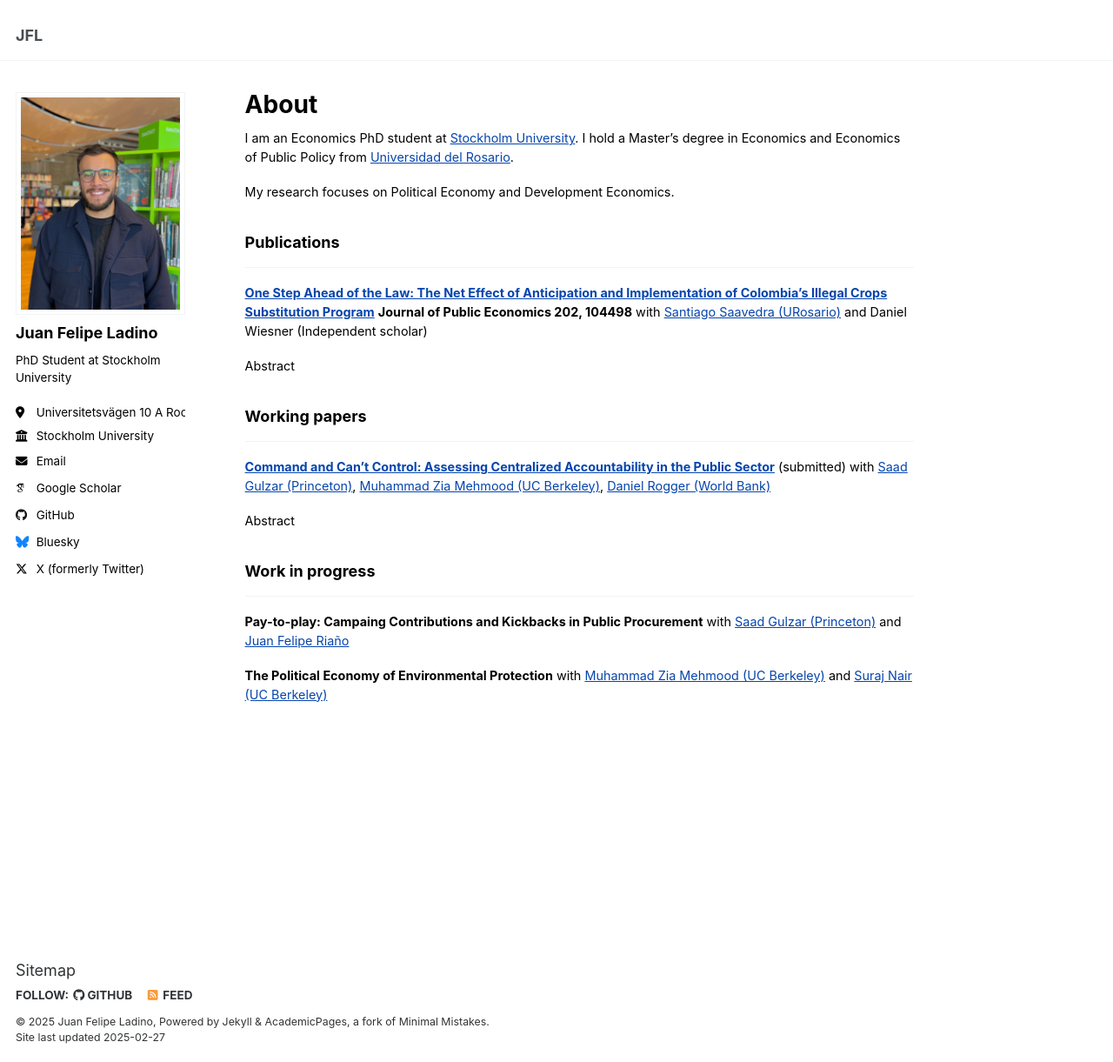
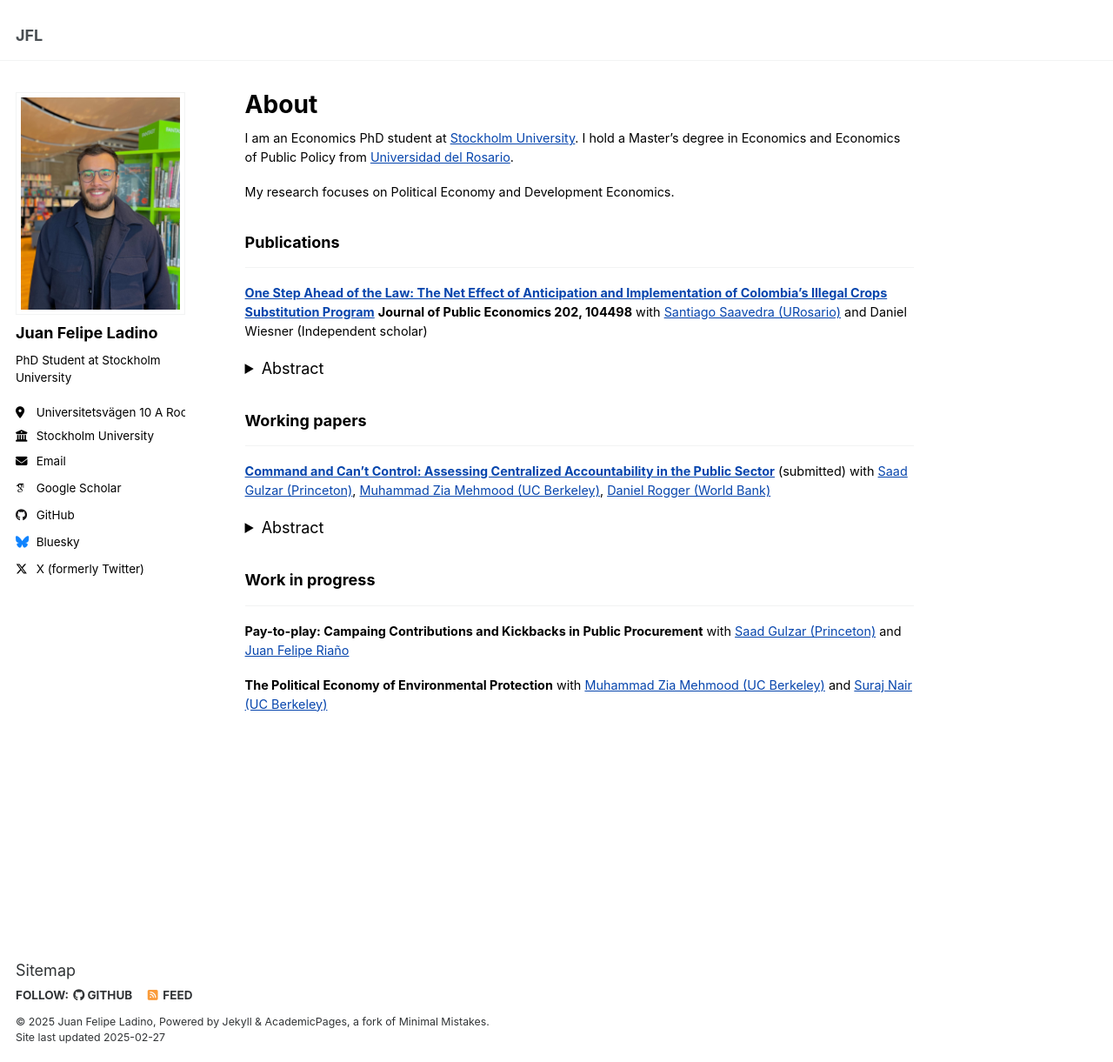
Before and after one commit to juanfladino/juanfladino.github.io, a Jekyll site: the page built from _pages/about.md, in a window 1280 px wide and 1221 px high. Shown: the whole window at 87% size. Built offline with Jekyll 4.4.1, drawn with Linux system fonts in a browser that asks for light colours; some web fonts are replaced.

Commit message:
Update _reset.scss

```diff
--- a/_sass/layout/_reset.scss
+++ b/_sass/layout/_reset.scss
@@ -56,20 +56,6 @@ details {
   padding: 0; /* Remove default padding */
 }
 
-/* Reduce spacing around the <summary> element and set font size */
-summary {
-  margin: 0; /* Remove default margin */
-  padding: 0; /* Remove default padding */
-  display: block; /* Ensure summary behaves as a block element */
-  font-size: 0.8em; /* Set a specific font size for the summary */
-}
-
-/* Adjust spacing and font size for content inside <details> */
-details > *:not(summary) {
-  margin: 0; /* Remove default margin */
-  padding: 5px 0; /* Add small padding for content */
-  font-size: 0.8em; /* Set a specific font size for the content */
-}
 
 /* Display block in IE6-9 and FF3 */
 
```
